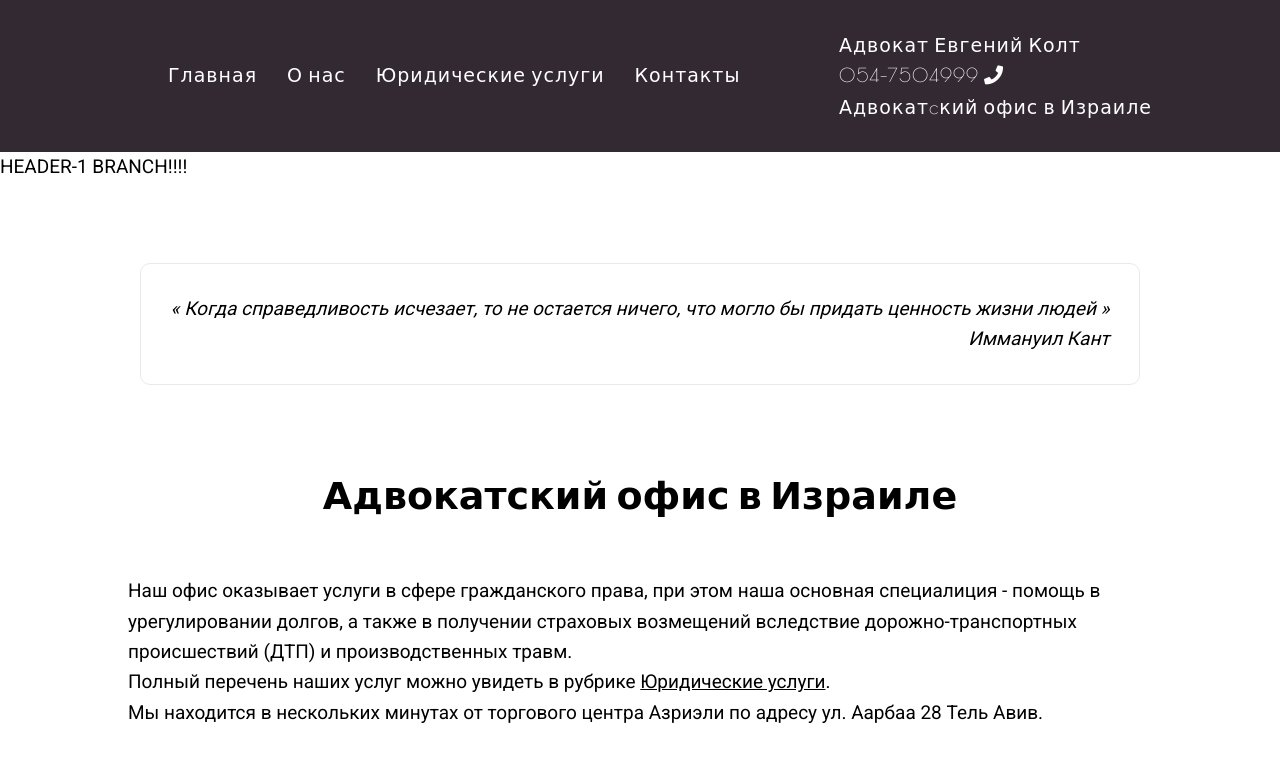
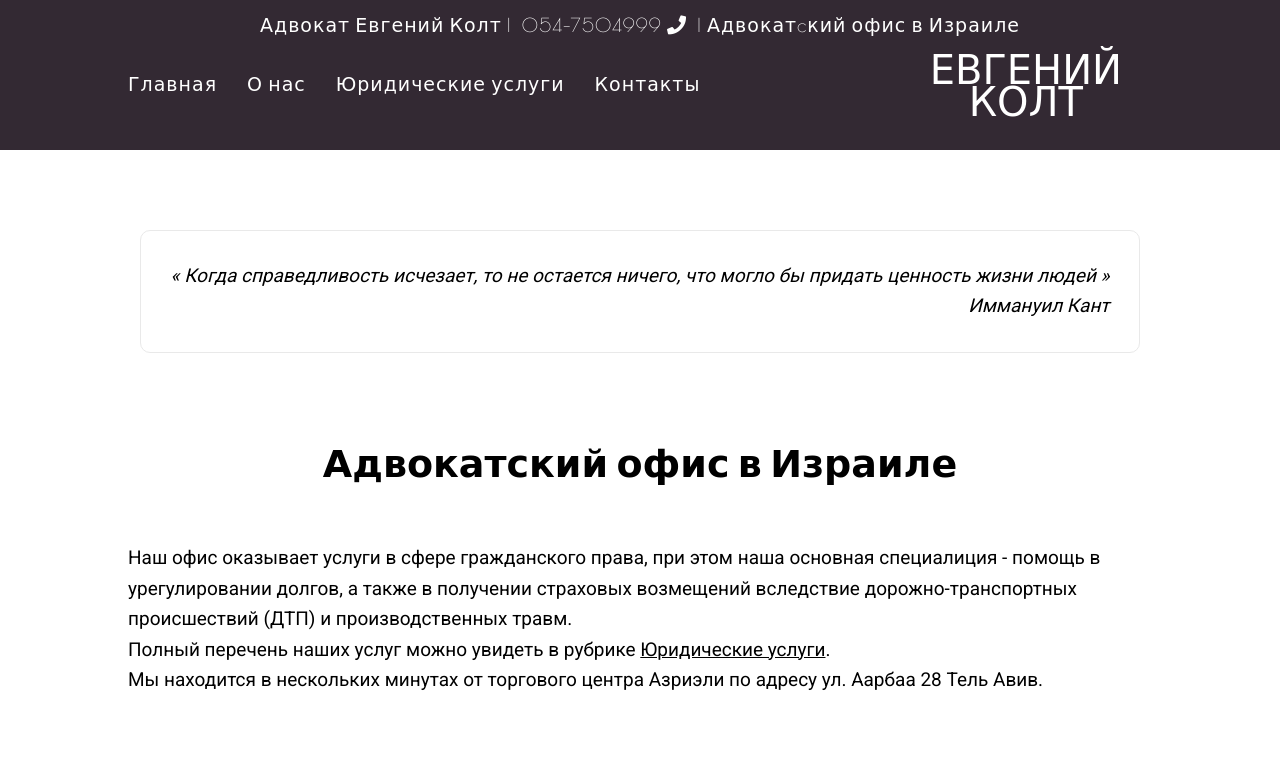
Before and after one commit to OlgaShrir/EvgeniyKoltLaw-vanilla, a plain HTML site: page index.html in a window 1280 px wide. Shown: the top 772 px of the page. Drawn offline with nearby package versions, Linux system fonts and the light colour scheme.

Commit message:
first  design header-1

```diff
--- a/index.html
+++ b/index.html
@@ -14,6 +14,15 @@
 <body>
 
     <header id="header">
+        <div class="nav-contacts flex justify-center">
+            <span class="nav-contacts-name">Адвокат Евгений Колт | &nbsp;</span>
+            <a href="#contact" class="nav-contacts-number">
+                <span class="nav-number">054-7504999</span>
+                <i class="fas fa-phone nav-contacts-fontawesome"></i>
+            </a>
+            <span class="nav-contacts-name">&nbsp; | Адвокатcкий офис в Израиле</span>
+        </div>
+
         <nav class="main-nav flex space-between align-items-center">
             <ul class="flex">
                 <li><a href="#main" class="nav-item">Главная</a></li>
@@ -22,18 +31,14 @@
                 <li><a href="#contact" class="nav-item">Контакты</a></li>
             </ul>
 
-            <div class="nav-contacts">
-                <div class="nav-contacts-name">Адвокат Евгений Колт</div>
-                <a href="#contact" class="nav-contacts-number">
-                    <span class="nav-number">054-7504999 </span>
-                    <i class="fas fa-phone nav-contacts-fontawesome"></i>
-                </a>
-                <div class="nav-contacts-name">Адвокатcкий офис в Израиле</div>
+            <div class="logo flex column align-items-center">
+                <div class="e">ЕВГЕНИЙ</div>
+                <div class="k">КОЛТ</div>
+                <!-- <div class="e">Е<span class="e-end">вгений</span></div>
+                <div class="k">К<span class="k-end">олт</span></div> -->
             </div>
         </nav>
     </header>
-
-    <div>HEADER-1 BRANCH!!!!</div>
 
     <div id="citation" class="citation-container">
         <p class="citation">« Когда справедливость исчезает, то не остается ничего, что могло бы придать ценность жизни людей »</p>
--- a/style/main.scss
+++ b/style/main.scss
@@ -29,23 +29,27 @@ h1{
     font-family: 'Poiret One', cursive;
 }
 
-nav, .citation-container, .main, .about-container, .fields-container, .contacts{
+nav, .nav-contacts, .citation-container, .main, .about-container, .fields-container, .contacts{
     width: 80vw;
     margin: auto;
 }
 
 header{
     background-color: $color1;
-    padding: 30rem 0;
+    padding: 10rem 0 30rem 0;
 }
 
 nav{
     color: $color2;
 }
 
+.nav-contacts{
+    margin-bottom: 10rem;
+}
+
 ul {
     list-style: none;
-
+    padding: 0rem;
 }
 
 li{
@@ -58,6 +62,21 @@ li{
     letter-spacing: 1rem;
     font-family: 'Poiret One', cursive;
 }
+
+.logo{
+    line-height: 0.8;
+    margin-right: 30rem;
+}
+
+.e, .k{
+    font-family: 'Poiret One', cursive;
+    font-size: 40rem;
+}
+
+// .e-end, .k-end{
+//     font-family: 'Poiret One', cursive;
+//     font-size: 30rem;
+// }
 
 .nav-item:hover, .nav-number:hover{
     border-bottom: 1rem solid red;
```
Also changed, not shown: style/main.css, 1 other file.
